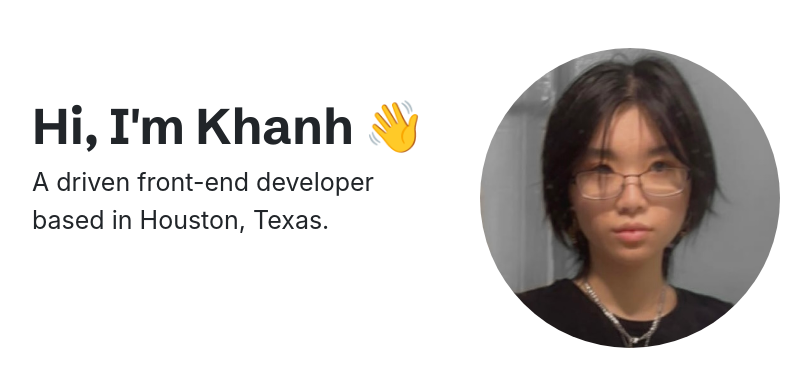
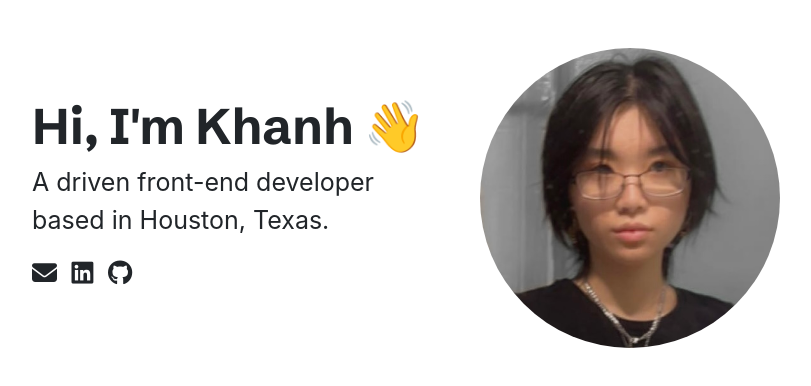
Before and after one commit to sixthsenseriot/portfolio, a plain HTML site: page index.html in a window 1280 px wide. Shown: the whole page, without its empty margins (258-1069 px from the left). Drawn offline with nearby package versions, Linux system fonts and the light colour scheme.

Commit message:
Added links to intro in HTML

```diff
--- a/css/style.css
+++ b/css/style.css
@@ -11,6 +11,12 @@ h1 {
   font-size: 25px;
 }
 
+a.in-link {
+  color: #212529;
+  font-size: 25px;
+  margin-right: 10px;
+}
+
 .pfp {
   max-width: 300px;
 }
--- a/index.html
+++ b/index.html
@@ -21,9 +21,20 @@
         <div class="intro-content m-5">
             <h1>Hi, I'm Khanh 👋</h1>
             <p class="intro-description">A driven front-end developer based in Houston, Texas.</p>
-            <p>
-                <span></span>
-            </p>
+            <div class="intro-links">
+                <span>
+                    <a href="mailto:knh.nguyen2002@gmail.com" class="in-link" title="Email link"><i
+                            class="fa-solid fa-envelope"></i></a>
+                </span>
+                <span>
+                    <a href="https://www.linkedin.com/in/khanhn2002/" class="in-link" title="LinkedIn link"><i
+                            class="fa-brands fa-linkedin"></i></a>
+                </span>
+                <span>
+                    <a href="https://github.com/sixthsenseriot" class="in-link" title="GitHub link"><i
+                            class="fa-brands fa-github"></i></a>
+                </span>
+            </div class="intro-links">
         </div>
         <div class="intro-picture">
             <img src="/img/pfp_main.jpg" alt="Khanh Nguyen's picture" title="Khanh Nguyen's picture"
```
